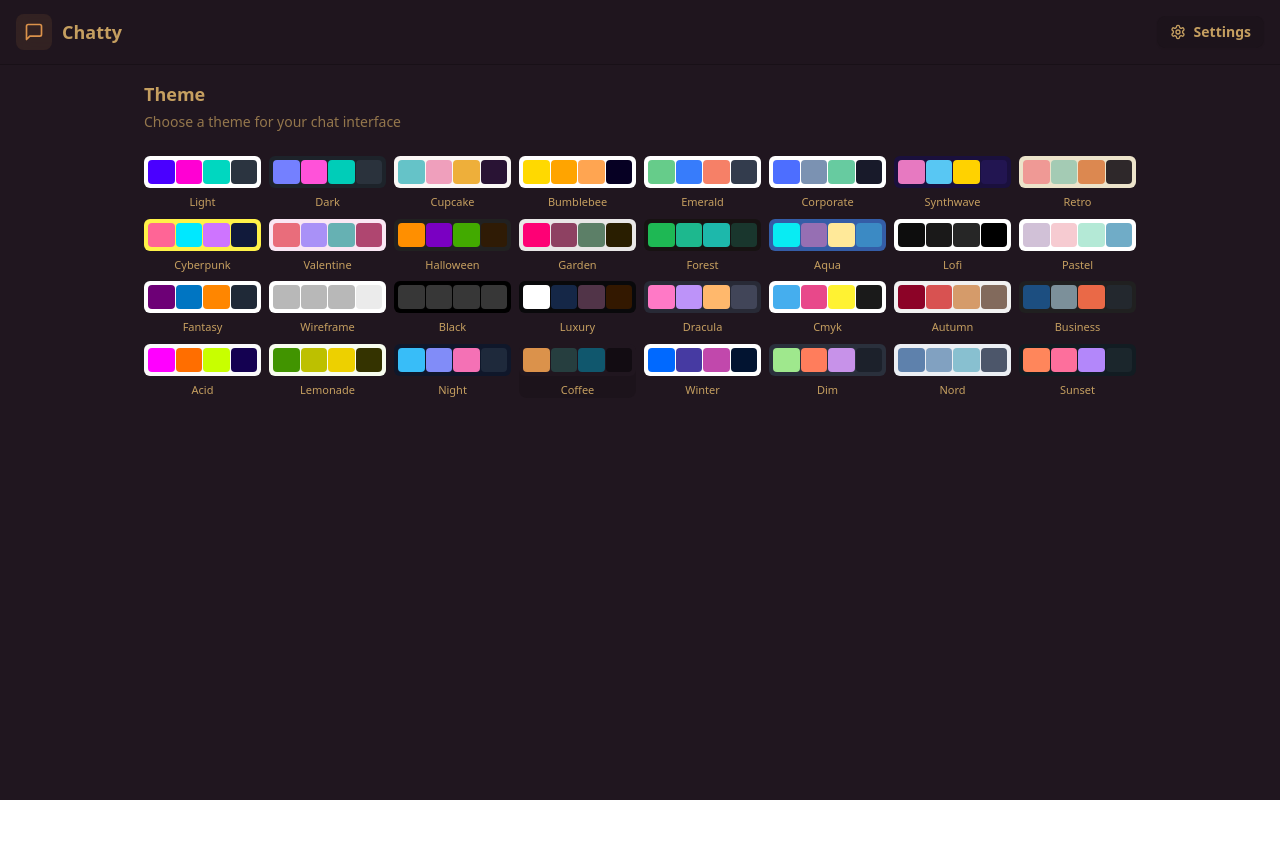
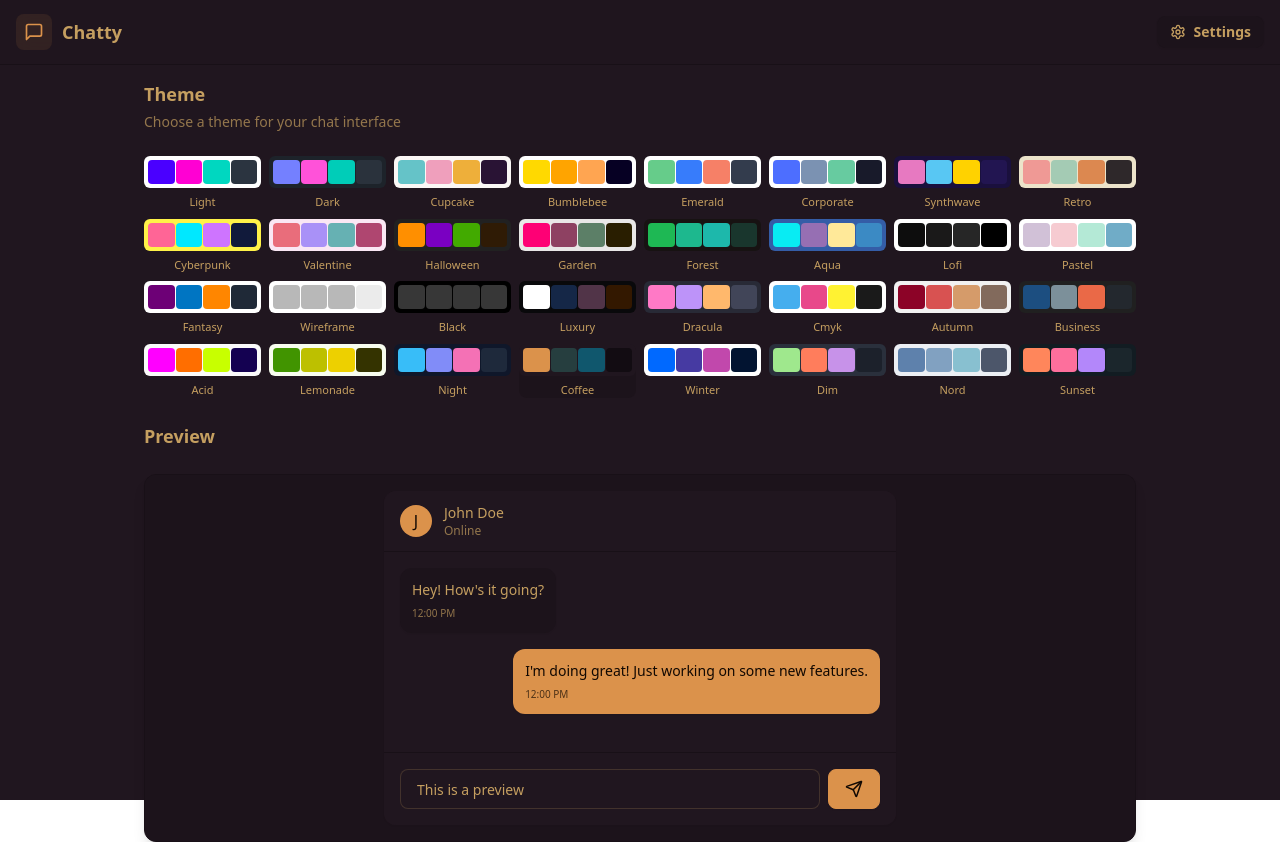
Before and after one commit to Pepele14/chatapp, a React (Vite) app in the folder frontend/: page /settings in a window 1280 px wide. Before the commit the page ends 800 px from the top, so only its background shows below. Built offline with nearby package versions, Linux system fonts and the light colour scheme; no server answers; the HTML template or start-up script is replaced by a standard one.

Commit message:
preview settings page

```diff
--- a/frontend/src/pages/SettingsPage.jsx
+++ b/frontend/src/pages/SettingsPage.jsx
@@ -41,6 +41,73 @@
               </button>
          ))}
       </div>
+
+       {/* Preview Section */}
+       <h3 className="text-lg font-semibold mb-3">Preview</h3>
+        <div className="rounded-xl border border-base-300 overflow-hidden bg-base-100 shadow-lg">
+          <div className="p-4 bg-base-200">
+            <div className="max-w-lg mx-auto">
+              {/* Mock Chat UI */}
+              <div className="bg-base-100 rounded-xl shadow-sm overflow-hidden">
+                {/* Chat Header */}
+                <div className="px-4 py-3 border-b border-base-300 bg-base-100">
+                  <div className="flex items-center gap-3">
+                    <div className="w-8 h-8 rounded-full bg-primary flex items-center justify-center text-primary-content font-medium">
+                      J
+                    </div>
+                    <div>
+                      <h3 className="font-medium text-sm">John Doe</h3>
+                      <p className="text-xs text-base-content/70">Online</p>
+                    </div>
+                  </div>
+                </div>
+
+                {/* Chat Messages */}
+                <div className="p-4 space-y-4 min-h-[200px] max-h-[200px] overflow-y-auto bg-base-100">
+                  {PREVIEW_MESSAGES.map((message) => (
+                    <div
+                      key={message.id}
+                      className={`flex ${message.isSent ? "justify-end" : "justify-start"}`}
+                    >
+                      <div
+                        className={`
+                          max-w-[80%] rounded-xl p-3 shadow-sm
+                          ${message.isSent ? "bg-primary text-primary-content" : "bg-base-200"}
+                        `}
+                      >
+                        <p className="text-sm">{message.content}</p>
+                        <p
+                          className={`
+                            text-[10px] mt-1.5
+                            ${message.isSent ? "text-primary-content/70" : "text-base-content/70"}
+                          `}
+                        >
+                          12:00 PM
+                        </p>
+                      </div>
+                    </div>
+                  ))}
+                </div>
+
+                 {/* Chat Input */}
+                 <div className="p-4 border-t border-base-300 bg-base-100">
+                  <div className="flex gap-2">
+                    <input
+                      type="text"
+                      className="input input-bordered flex-1 text-sm h-10"
+                      placeholder="Type a message..."
+                      value="This is a preview"
+                      readOnly
+                    />
+                    <button className="btn btn-primary h-10 min-h-0">
+                      <Send size={18} />
+                    </button>
+                  </div>
+                </div>
+              </div>
+            </div>
+          </div>
+        </div>
      </div>
     </div>
   )
```
